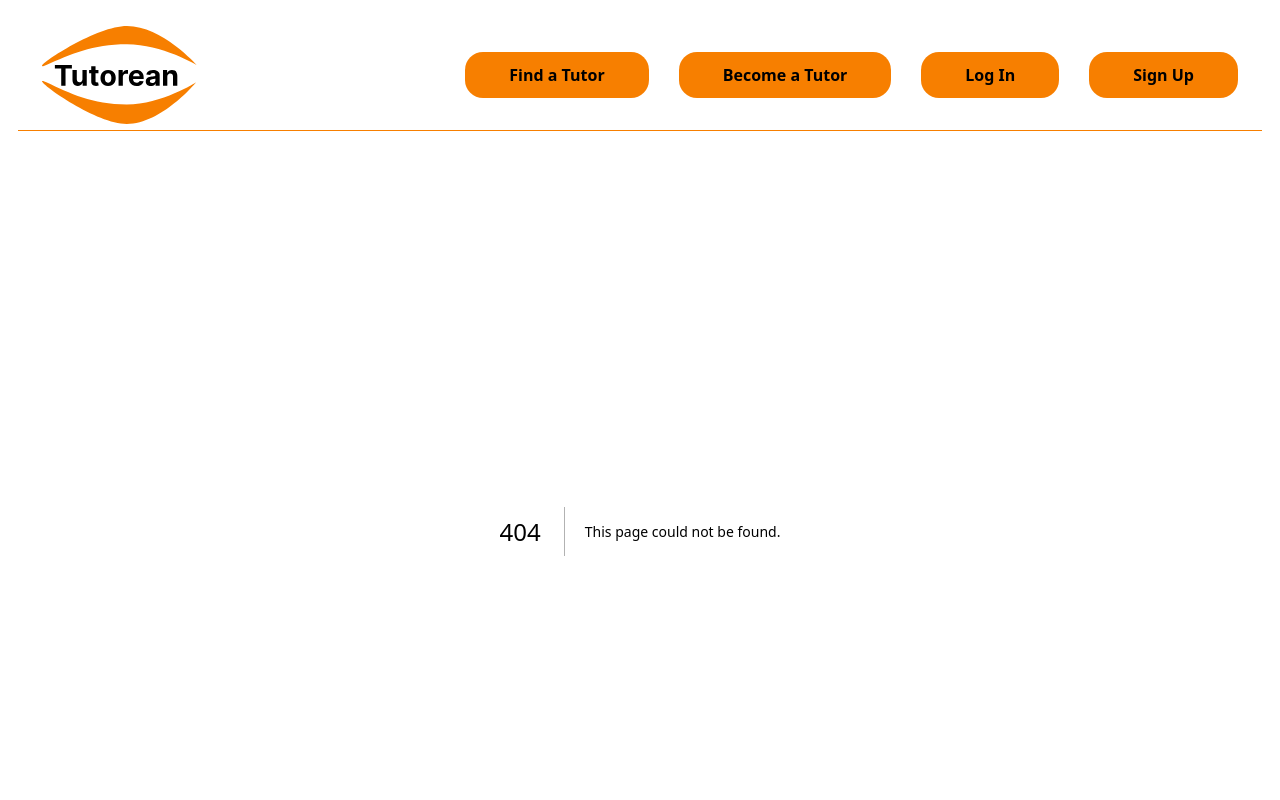
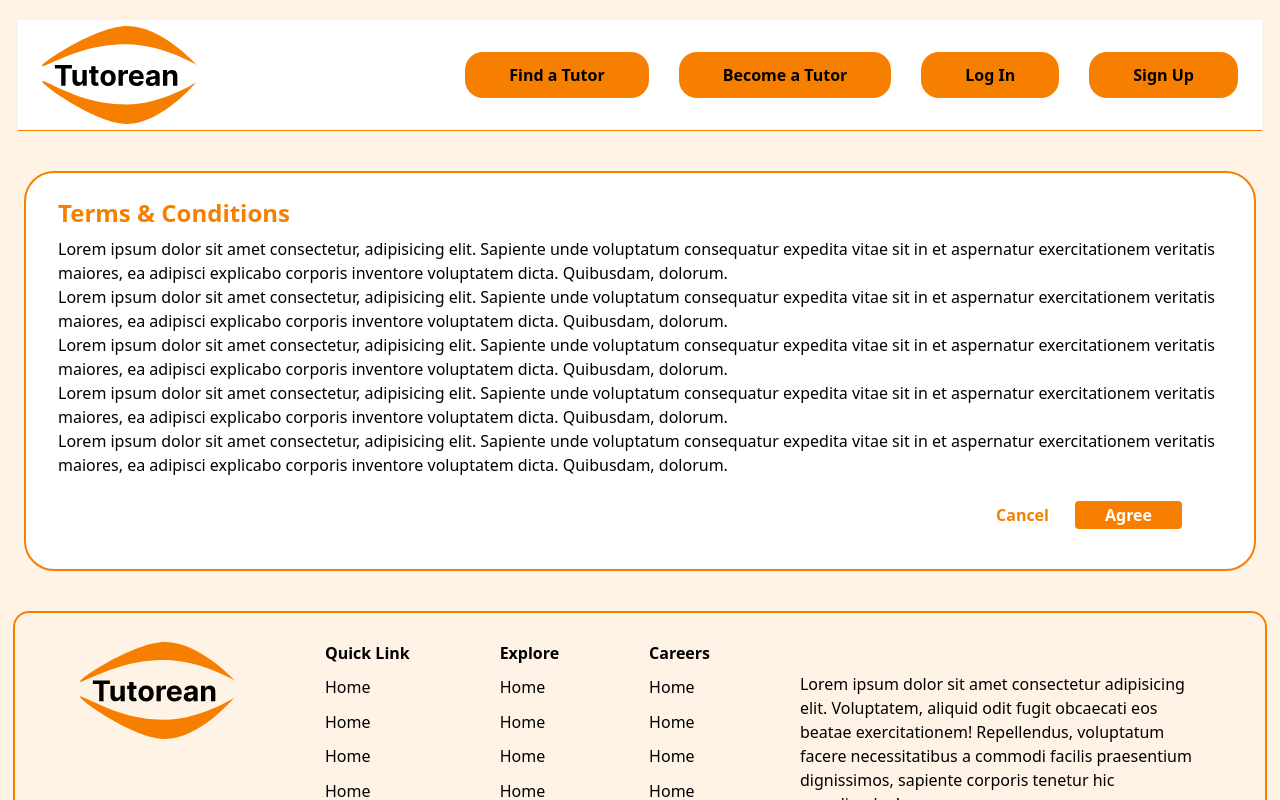
Before and after one commit to ebube-tech/tutorean, a Next.js app: page /terms in a window 1280 px wide. Before the commit this address had no page. Shown: the top 800 px of the page. Built offline with nearby package versions, Linux system fonts and the light colour scheme.

Commit message:
terms page completed

```diff
--- /dev/null
+++ b/src/app/terms/page.tsx
@@ -0,0 +1,9 @@
+import Terms_and_conditions from "@/components/terms/terms_and_conditions";
+
+export default function Home() {
+  return (
+    <div>
+      <Terms_and_conditions />
+    </div>
+  );
+}
--- /dev/null
+++ b/src/components/terms/terms_and_conditions.tsx
@@ -0,0 +1,22 @@
+export default function Terms_and_conditions (){
+  return (
+    <div className="lg:my-10 my-6 lg:mx-6 mx-2 border-2 border-[#F77F00] bg-white lg:px-8 px-6 py-6 rounded-[30px]">
+        <h1 className="font-bold text-[#F77F00] text-2xl">Terms & Conditions</h1>
+        <div className="my-2 text-md h-60 overflow-auto">
+            <p>Lorem ipsum dolor sit amet consectetur, adipisicing elit. Sapiente unde voluptatum consequatur expedita vitae sit in et aspernatur exercitationem veritatis maiores, ea adipisci explicabo corporis inventore voluptatem dicta. Quibusdam, dolorum.</p>
+            <p>Lorem ipsum dolor sit amet consectetur, adipisicing elit. Sapiente unde voluptatum consequatur expedita vitae sit in et aspernatur exercitationem veritatis maiores, ea adipisci explicabo corporis inventore voluptatem dicta. Quibusdam, dolorum.</p>
+            <p>Lorem ipsum dolor sit amet consectetur, adipisicing elit. Sapiente unde voluptatum consequatur expedita vitae sit in et aspernatur exercitationem veritatis maiores, ea adipisci explicabo corporis inventore voluptatem dicta. Quibusdam, dolorum.</p>
+            <p>Lorem ipsum dolor sit amet consectetur, adipisicing elit. Sapiente unde voluptatum consequatur expedita vitae sit in et aspernatur exercitationem veritatis maiores, ea adipisci explicabo corporis inventore voluptatem dicta. Quibusdam, dolorum.</p>
+            <p>Lorem ipsum dolor sit amet consectetur, adipisicing elit. Sapiente unde voluptatum consequatur expedita vitae sit in et aspernatur exercitationem veritatis maiores, ea adipisci explicabo corporis inventore voluptatem dicta. Quibusdam, dolorum.</p>
+            <p>Lorem ipsum dolor sit amet consectetur, adipisicing elit. Sapiente unde voluptatum consequatur expedita vitae sit in et aspernatur exercitationem veritatis maiores, ea adipisci explicabo corporis inventore voluptatem dicta. Quibusdam, dolorum.</p>
+            <p>Lorem ipsum dolor sit amet consectetur, adipisicing elit. Sapiente unde voluptatum consequatur expedita vitae sit in et aspernatur exercitationem veritatis maiores, ea adipisci explicabo corporis inventore voluptatem dicta. Quibusdam, dolorum.</p>
+            <p>Lorem ipsum dolor sit amet consectetur, adipisicing elit. Sapiente unde voluptatum consequatur expedita vitae sit in et aspernatur exercitationem veritatis maiores, ea adipisci explicabo corporis inventore voluptatem dicta. Quibusdam, dolorum.</p>
+            <p>Lorem ipsum dolor sit amet consectetur, adipisicing elit. Sapiente unde voluptatum consequatur expedita vitae sit in et aspernatur exercitationem veritatis maiores, ea adipisci explicabo corporis inventore voluptatem dicta. Quibusdam, dolorum.</p>
+        </div>
+        <div className="flex items-center justify-end me-10 gap-4 font-bold py-4">
+            <button className="text-[#F77F00] px-[10px] py-[2px] rounded">Cancel</button>
+            <button className="bg-[#F77F00] text-white px-[30px] py-[2px] rounded">Agree</button>
+        </div>
+    </div>
+  )
+}
--- a/src/components/tutor_registration/Dashboard.tsx
+++ b/src/components/tutor_registration/Dashboard.tsx
@@ -1,6 +1,6 @@
 import Image from 'next/image';
 
-export default function Tutor_Reg_Two(){
+export default function Dashboard(){
   return (
     <div className="bg-[#FFF3E5] lg:px-[30px] md:px-[30px] px-[5px] lg:py-10 py-4 text-[#1b1c1e] w-[100%] h-[100%] flex flex-col lg:flex-row gap-4">
         <div className="border-2 border-[#F77F00] rounded-[30px] lg:w-[40%] w-full h-full px-[20px] py-4 flex flex-col gap-[10px] overflow-hidden">
```
